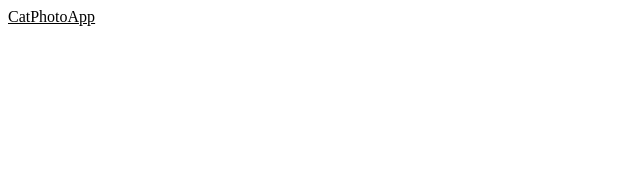
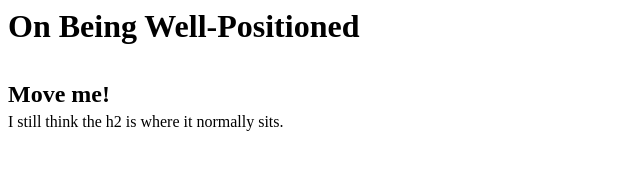
Before and after one commit to abner423/FreeCodeCamp-ResponsiveWebDesign, a plain HTML site: page AppliedVisualDesign/index.html in a window 1280 px wide. Shown: the whole page, without its empty margins (0-640 px from the left). Drawn offline with Linux system fonts and the light colour scheme.

Commit message:
Change an Element's Relative Position

```diff
--- a/AppliedVisualDesign/index.html
+++ b/AppliedVisualDesign/index.html
@@ -1,12 +1,11 @@
 <style>
-    a {
-      color: #000;
+    h2 {
+      position: relative;
+      top: 15px;
     }
-    a:hover{
-      color: blue;
-    }
-
-
-
   </style>
-  <a href="https://freecatphotoapp.com/" target="_blank">CatPhotoApp</a>
+  <body>
+    <h1>On Being Well-Positioned</h1>
+    <h2>Move me!</h2>
+    <p>I still think the h2 is where it normally sits.</p>
+  </body>
```
